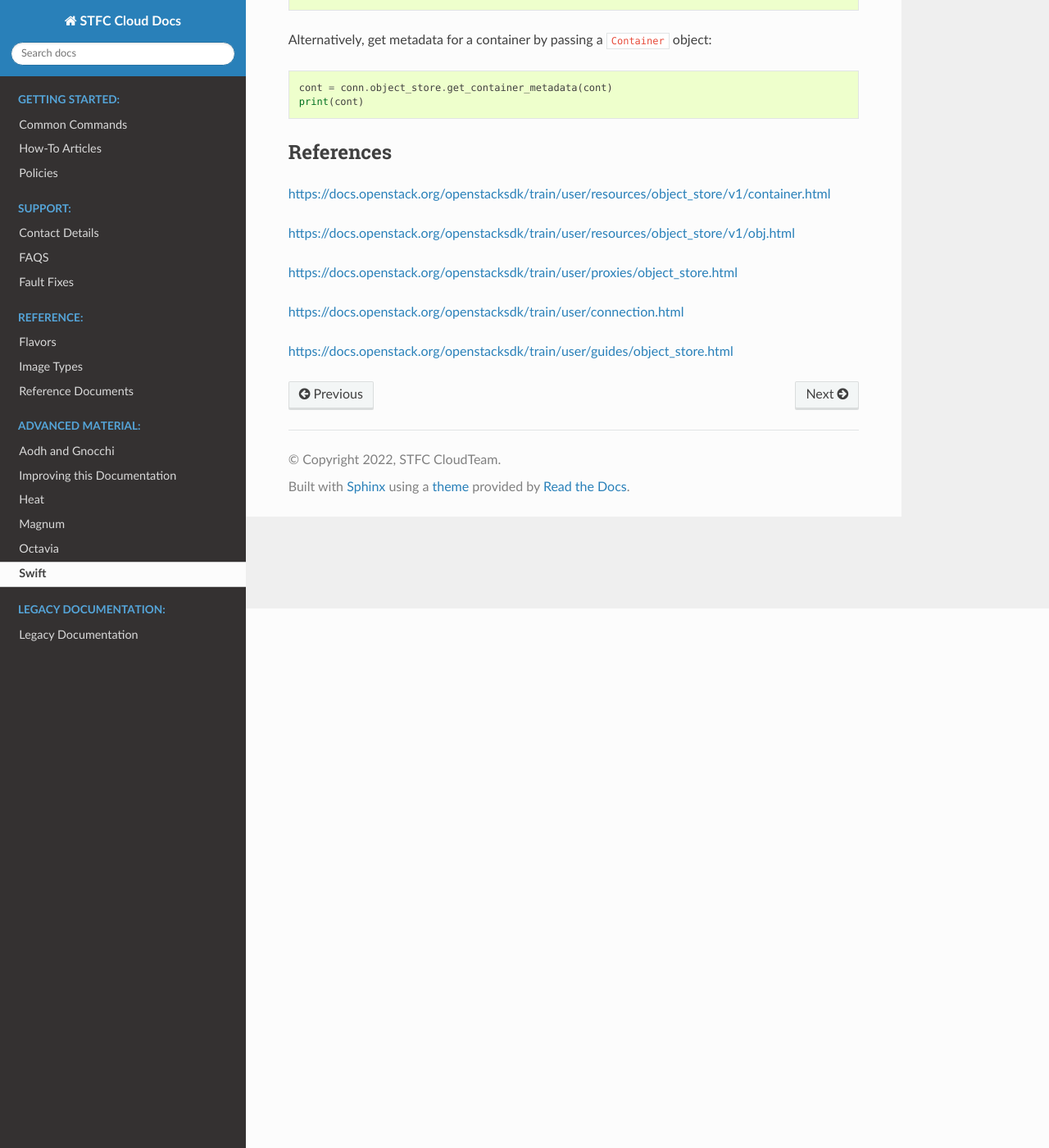
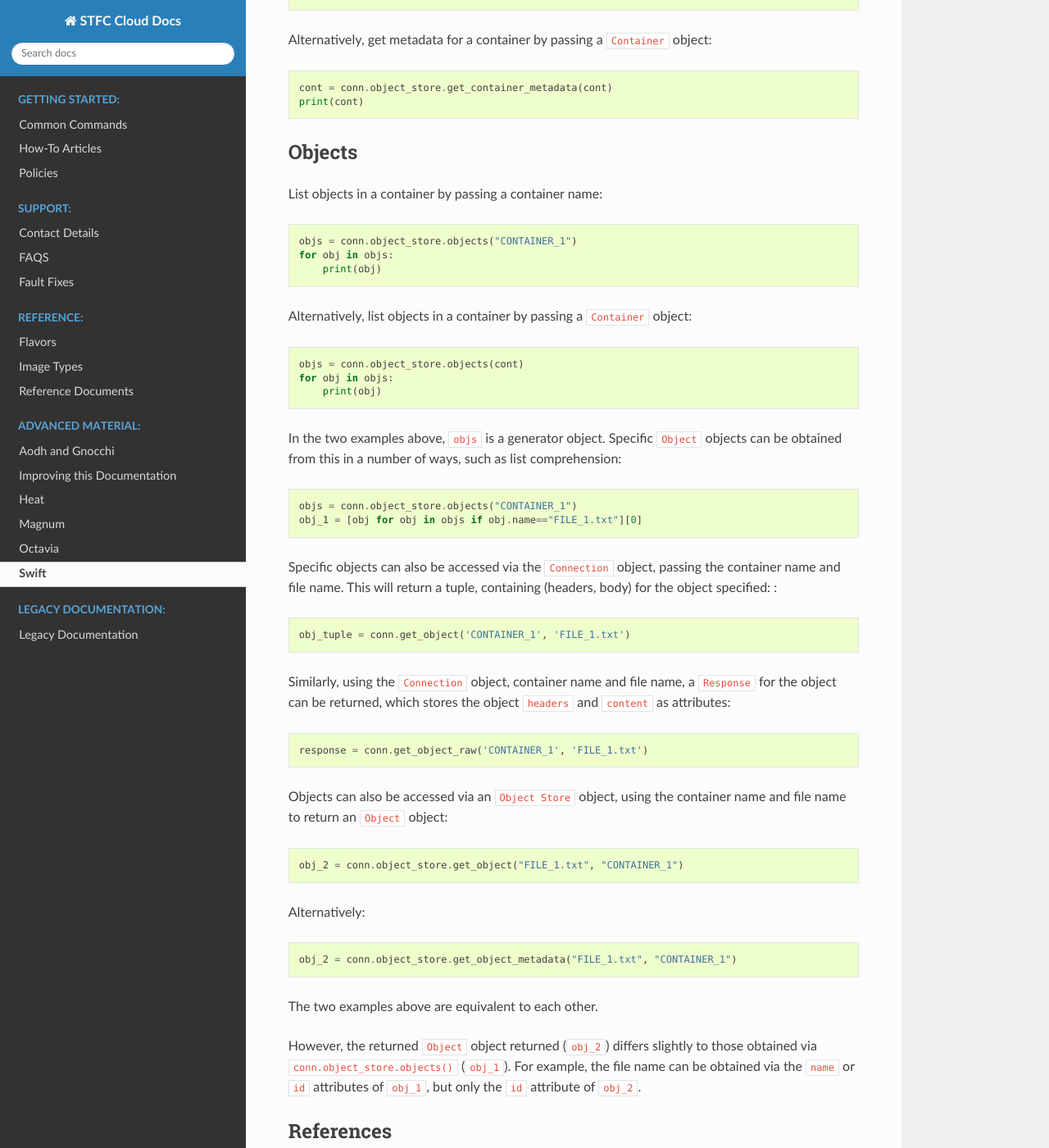
Before and after one commit to stfc/cloud-docs, a Sphinx documentation site: the page built from source/Swift/PythonSDK.rst, in a window 1280 px wide and 1400 px high, scrolled down 658 px. Shown: the whole window at 82% size. Built offline with Sphinx 7.4.7 and the Read the Docs theme 2.0.0, drawn with Linux system fonts in a browser that asks for light colours.

Commit message:
Add initial SDK object notes

```diff
--- a/source/Swift/PythonSDK.rst
+++ b/source/Swift/PythonSDK.rst
@@ -45,6 +45,72 @@ Alternatively, get metadata for a container by passing a ``Container`` object:
     print(cont)
 
 
+.. _swift_sdk_objects:
+
+Objects
+-------
+
+List objects in a container by passing a container name:
+
+.. code-block:: python
+
+    objs = conn.object_store.objects("CONTAINER_1")
+    for obj in objs:
+        print(obj)
+
+
+Alternatively, list objects in a container by passing a ``Container`` object:
+
+.. code-block:: python
+
+    objs = conn.object_store.objects(cont)
+    for obj in objs:
+        print(obj)
+
+
+In the two examples above, ``objs`` is a generator object. Specific ``Object`` objects can be obtained from this in a number of ways, such as list comprehension:
+
+.. code-block:: python
+
+    objs = conn.object_store.objects("CONTAINER_1")
+    obj_1 = [obj for obj in objs if obj.name=="FILE_1.txt"][0]
+
+
+Specific objects can also be accessed via the ``Connection`` object, passing the container name and file name. This will return a tuple, containing (headers, body) for the object specified:
+:
+
+.. code-block:: python
+
+    obj_tuple = conn.get_object('CONTAINER_1', 'FILE_1.txt')
+
+
+Similarly, using the ``Connection`` object, container name and file name, a ``Response`` for the object can be returned, which stores the object ``headers`` and ``content`` as attributes:
+
+.. code-block:: python
+
+    response = conn.get_object_raw('CONTAINER_1', 'FILE_1.txt')
+
+
+Objects can also be accessed via an ``Object Store`` object, using the container name and file name to return an ``Object`` object:
+
+.. code-block:: python
+
+    obj_2 = conn.object_store.get_object("FILE_1.txt", "CONTAINER_1")
+
+
+Alternatively:
+
+.. code-block:: python
+
+    obj_2 = conn.object_store.get_object_metadata("FILE_1.txt", "CONTAINER_1")
+
+
+The two examples above are equivalent to each other.
+
+However, the returned ``Object`` object returned (``obj_2``) differs slightly to those obtained via ``conn.object_store.objects()`` (``obj_1``).
+For example, the file name can be obtained via the ``name`` or ``id`` attributes of ``obj_1``, but only the ``id`` attribute of ``obj_2``.
+
+
 References
 ----------
 
```
